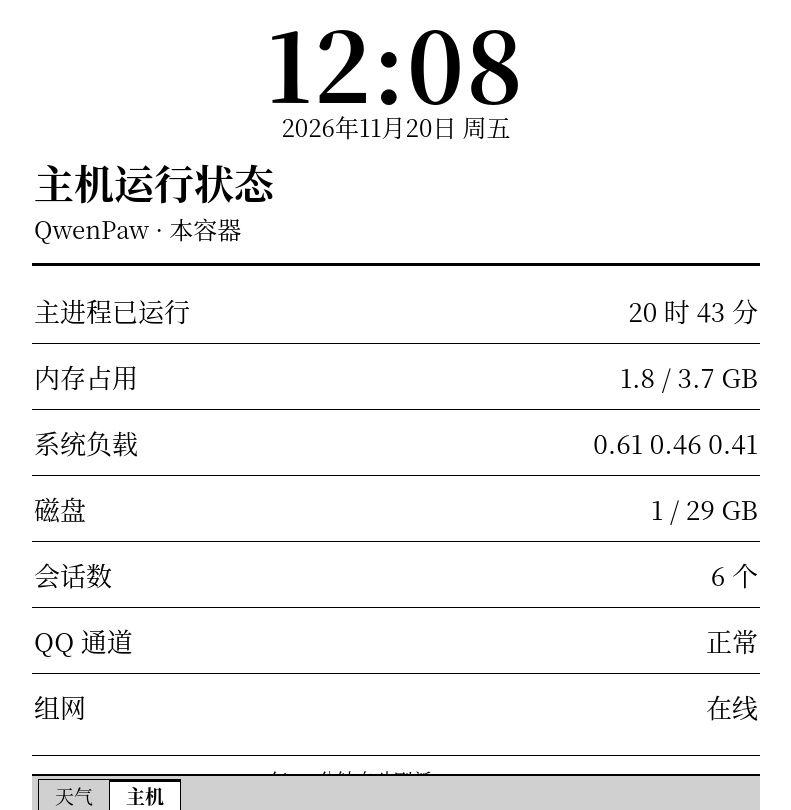
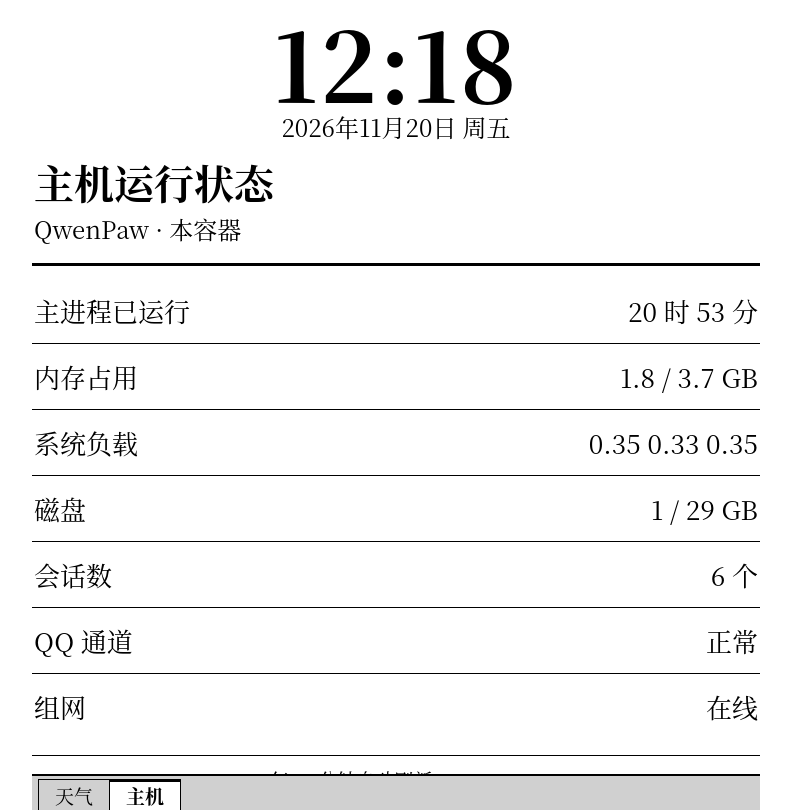
Before and after one commit to xiaohui33/mb, a plain HTML site: page status/index.html in a window 1280 px wide. Shown: the whole page, without its empty margins (244-1035 px from the left). Drawn offline with Linux system fonts and the light colour scheme.

Commit message:
update 2026-11-20 04:18 UTC

```diff
--- a/status/index.html
+++ b/status/index.html
@@ -54,7 +54,7 @@
 <body>
 <div id="main">
 
-<div class="clock" id="clock">12:08</div>
+<div class="clock" id="clock">12:18</div>
 <div class="date" id="date">11 月 20 日　星期五</div>
 <div class="hero"><table><tr><td>
   <div class="cond">主机运行状态</div>
@@ -62,16 +62,16 @@
 </td></tr></table></div>
 <div class="rule"></div>
 <table class="kv">
-  <tr><td>主进程已运行</td><td class="r">20 时 43 分</td></tr>
+  <tr><td>主进程已运行</td><td class="r">20 时 53 分</td></tr>
   <tr><td>内存占用</td><td class="r">1.8 / 3.7 GB</td></tr>
-  <tr><td>系统负载</td><td class="r">0.61 0.46 0.41</td></tr>
+  <tr><td>系统负载</td><td class="r">0.35 0.33 0.35</td></tr>
   <tr><td>磁盘</td><td class="r">1 / 29 GB</td></tr>
   <tr><td>会话数</td><td class="r">6 个</td></tr>
   <tr><td>QQ 通道</td><td class="r">正常</td></tr>
   <tr><td>组网</td><td class="r">在线</td></tr>
 </table>
 
-<div class="foot">每 10 分钟自动刷新　·　12:08</div>
+<div class="foot">每 10 分钟自动刷新　·　12:18</div>
 </div>
 <div class="tabbar" id="bar">
   <a class="" href="../">天气</a><a class="cur" href="./">主机</a>
@@ -80,7 +80,7 @@
 (function () {
   // Kindle 设备时钟常年不准（常见是停在 UTC），所以不以设备时间为准：
   // 用服务端渲染时刻做基准，之后用毫秒差自行走字，每次页面自刷新都会重新校准。
-  var SERVER_MS = 1795147690797;   // 服务端 epoch(ms)
+  var SERVER_MS = 1795148295805;   // 服务端 epoch(ms)
   var TZ_OFF = 8;         // 显示时区偏移（小时，如 8）
   var OFFSET = SERVER_MS - (new Date()).getTime();
   var bar = document.getElementById('bar');
```
Also changed, not shown: index.html (+5 -5 lines).
